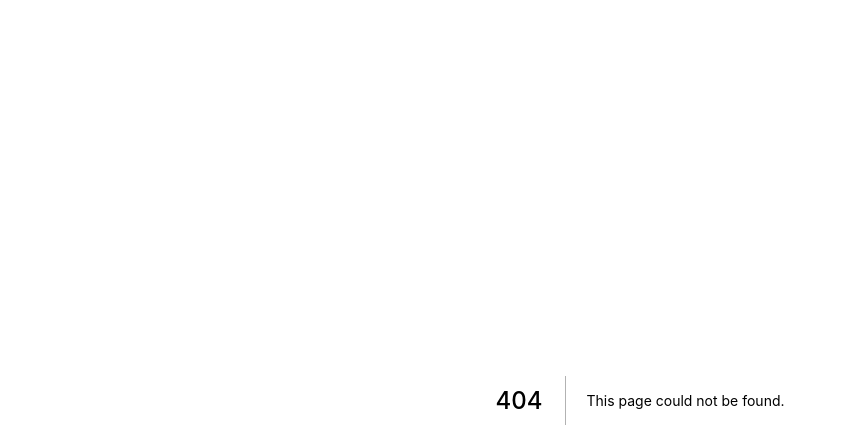
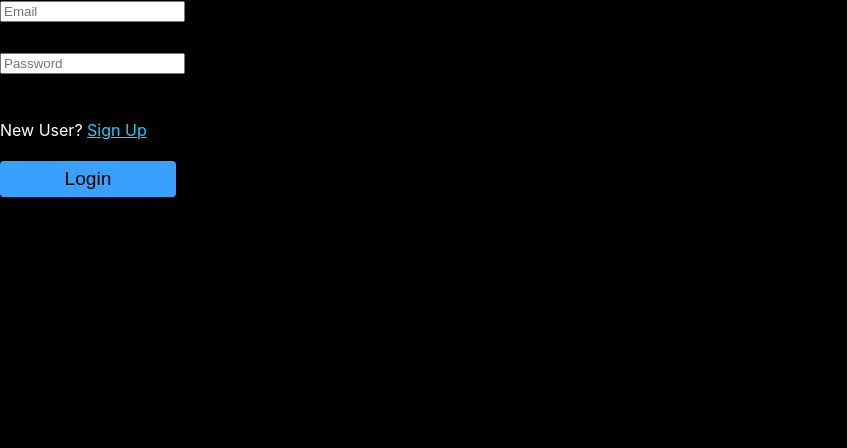
Before and after one commit to johnpagtama/w3-commerce, a Next.js app in the folder app/: page /login in a window 1280 px wide. Before the commit this address had no page. Shown: the top 448 px of the page, without its empty margins (0-847 px from the left). Built offline with nearby package versions, Linux system fonts and the light colour scheme.

Commit message:
Fixed Sidemenu

```diff
--- a/app/components/button.js
+++ b/app/components/button.js
@@ -1,9 +1,16 @@
 import styles from '../styles/Button.module.css'
+import React from 'react'
 
-const Button = ({ onClick, variant, color, type = 'button', text }) => {
-    return (
-        <button onClick={onClick} className={`${styles['base']} ${styles[variant]} ${styles[color]}`} type={type}>{text}</button>
-    )
-}
+const Button = React.forwardRef(({ onClick, variant, color, type = 'button', text, link = '/' }, ref) => {
+    if (variant !== 'link') {
+        return (
+            <button ref={ref} onClick={onClick} className={`${styles['base']} ${styles[variant]} ${styles[color]}`} type={type}>{text}</button>
+        )
+    } else {
+        return (
+            <a href={link} ref={ref} className={`${styles['base-link']} ${styles[variant]} ${styles[color]}`}>{text}</a>
+        )
+    }
+})
 
 export default Button
--- a/app/components/sideMenu.js
+++ b/app/components/sideMenu.js
@@ -11,10 +11,10 @@ const SideMenu = ({ state, setState }) => {
                     <Button onClick={() => console.log('Sign in with moralis')} color='primary' text='Wallet Sign in' type='button' />
                 </div>
                 <div className={`${styles['layout__menu__signin']}`}>
-                    <Button onClick={() => console.log('Go to sign in page')} color='secondary' text='Email Sign in' type='button' />
+                    <Button variant='link' color='secondary-link' link='login' text='Email Sign in' />
                 </div>
                 <div className={`${styles['layout__menu__signup']}`}>
-                    <Button onClick={() => console.log('Go to registration page')} color='secondary-outline' text='Email Registration' type='button' />
+                    <Button variant='link' color='secondary-link-outline' link='registration' text='Email Registration' />
                 </div>
             </div>
         </div>
--- /dev/null
+++ b/app/pages/login.js
@@ -0,0 +1,27 @@
+import styles from '../styles/Login.module.css'
+import Button from '../components/button'
+
+const Login = () => {
+    return (
+        <div className={`${styles['layout']}`}>
+            <form className={`${styles['layout__form']}`} action=''>
+                <div className={`${styles['layout__form__email']}`}>
+                    <input type='text' placeholder='Email' />
+                </div>
+                <div className={`${styles['layout__form__password']}`}>
+                    <input type='text' placeholder='Password' />
+                </div>
+                <div className={`${styles['layout__form__registration']}`}>
+                    <p className={`${styles['layout__form__registration__link']}`}>
+                        New User? <a href='/registration'>Sign Up</a>
+                    </p>
+                </div>
+                <div className={`${styles['layout__form__signin']}`}>
+                    <Button onClick={() => console.log('Logging in')} color='primary' text='Login' type='button' />
+                </div>
+            </form>
+        </div>
+    )
+}
+
+export default Login
--- a/app/styles/Button.module.css
+++ b/app/styles/Button.module.css
@@ -1,11 +1,26 @@
 .base {
-    min-width: 10rem;
+    min-width: 11rem;
     margin: 5px auto;
     padding: 5px;
     font-size: 1.2rem;
+    font-family: Arial, Helvetica, sans-serif;
 }
 
 .base:hover {
+    cursor: pointer;
+}
+
+.base-link {
+    display: block;
+    margin: 5px auto;
+    padding: 5px;
+    min-width: 11rem;
+    text-align: center;
+    font-size: 1.2rem;
+    font-family: Arial, Helvetica, sans-serif;
+}
+
+.base-link:hover {
     cursor: pointer;
 }
 
@@ -18,6 +33,17 @@
 
 .primary:hover {
     box-shadow: 0 4px 8px 0 rgba(0, 0, 0, 0.2), 0 6px 20px 0 rgba(0, 0, 0, 0.19);
+}
+
+.primary-outline {
+    border: 2px solid #3aa0ff;
+    border-radius: 4px;
+    color: #3aa0ff;
+}
+
+.primary-outline:hover {
+    background-color: #3aa0ff;
+    color: #fff;
 }
 
 .secondary {
@@ -39,8 +65,51 @@
 }
 
 .secondary-outline:hover {
-    border: 2px solid #5a5a5a;
-    border-radius: 4px;
     background-color: #5a5a5a;
     color: #fff;
 }
+
+.primary-link {
+    transition: all 0.6s cubic-bezier(0.165, 0.84, 0.44, 1);
+    border: 2px solid #3aa0ff;
+    border-radius: 4px;
+    background-color: #3aa0ff;
+}
+
+.primary-link:hover {
+    box-shadow: 0 4px 8px 0 rgba(0, 0, 0, 0.2), 0 6px 20px 0 rgba(0, 0, 0, 0.19);
+}
+
+.secondary-link {
+    border: 2px solid #46caf7;
+    border-radius: 4px;
+    background-color: #46caf7;
+}
+
+.secondary-link:hover {
+    border: 2px solid #3fb8e0;
+    border-radius: 4px;
+    background-color: #3fb8e0;
+}
+
+.primary-link-outline {
+    border: 2px solid #3aa0ff;
+    border-radius: 4px;
+    color: #3aa0ff;
+}
+
+.primary-link-outline:hover {
+    background-color: #3aa0ff;
+    color: #fff;
+}
+
+.secondary-link-outline {
+    border: 2px solid #fff;
+    border-radius: 4px;
+    color: #fff;
+}
+
+.secondary-link-outline:hover {
+    background-color: #fff;
+    color: #000;
+}
--- /dev/null
+++ b/app/styles/Login.module.css
@@ -0,0 +1,40 @@
+.layout {
+    background-color: #000;
+    height: 100vh;
+}
+
+.layout__form {
+    display: grid;
+    /* margin: 5rem auto; */
+    grid-template-rows: repeat(4, 1fr);
+    grid-template-areas:    'layout__form__email'
+                            'layout__form__password'
+                            'layout__form__registration'
+                            'layout__form__signin';
+}
+
+.layout__form__email {
+    grid-area: layout__form__email;
+}
+
+.layout__form__password {
+    grid-area: layout__form__password;
+}
+
+.layout__form__registration {
+    grid-area: layout__form__registration;
+}
+
+.layout__form__registration__link {
+    grid-area: layout__form__registration__link;
+    color: #fff;
+}
+
+.layout__form__registration__link>a {
+    text-decoration: underline;
+    color: #2acaff;
+}
+
+.layout__form__signin {
+    grid-area: layout__form__signin;
+}
--- a/app/styles/SideMenu.module.css
+++ b/app/styles/SideMenu.module.css
@@ -4,9 +4,9 @@
     right: 0;
     height: 100vh;
     width: 15rem;
-    border: 1px solid #5db1ff;
+    border: 1px solid #2480d6;
     border-radius: 15px 0 0 15px;
-    background-color: #5db1ff;
+    background-color: #2480d6;
 }
 
 .layout__menu {
@@ -21,10 +21,12 @@
     grid-area: layout__menu__close;
     margin: 15px;
     color: #fff;
+    transition:.5s ease-in-out;
 }
 
 .layout__menu__close:hover {
     cursor: pointer;
+    rotate: 3.1416rad;
 }
 
 
```
